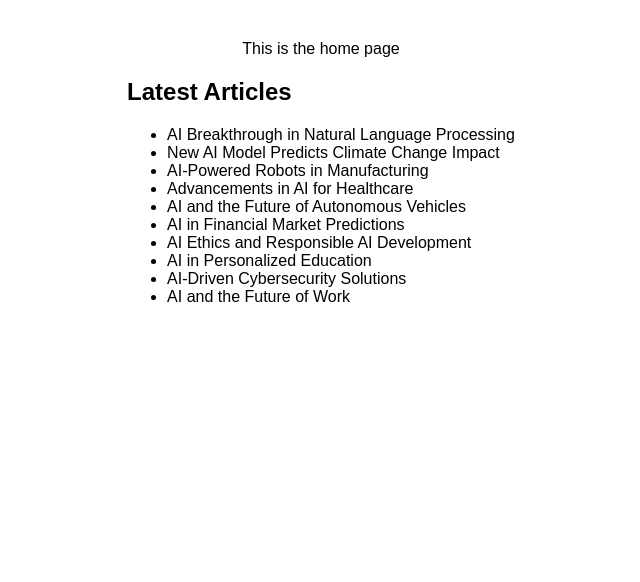
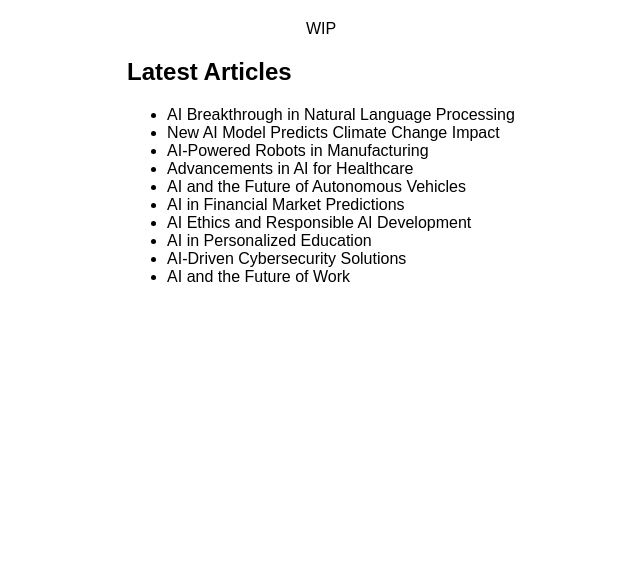
Before and after one commit to jmrvuax/ai-news-blog, a PHP site: page / in a window 1280 px wide. Shown: the part 134-716 px from the top of the page, without its empty margins (319-959 px from the left). Run offline with PHP 8.4, Linux system fonts and the light colour scheme.

Commit message:
Remove main tag from home template

```diff
--- a/templates/home.php
+++ b/templates/home.php
@@ -1,6 +1,4 @@
-<main>
-  <section>
-    This is the home page
-  </section>
-  <?php include 'news_list.php'; ?>
-</main>
+<section>
+    WIP
+</section>
+<?php include 'news_list.php'; ?>
```
